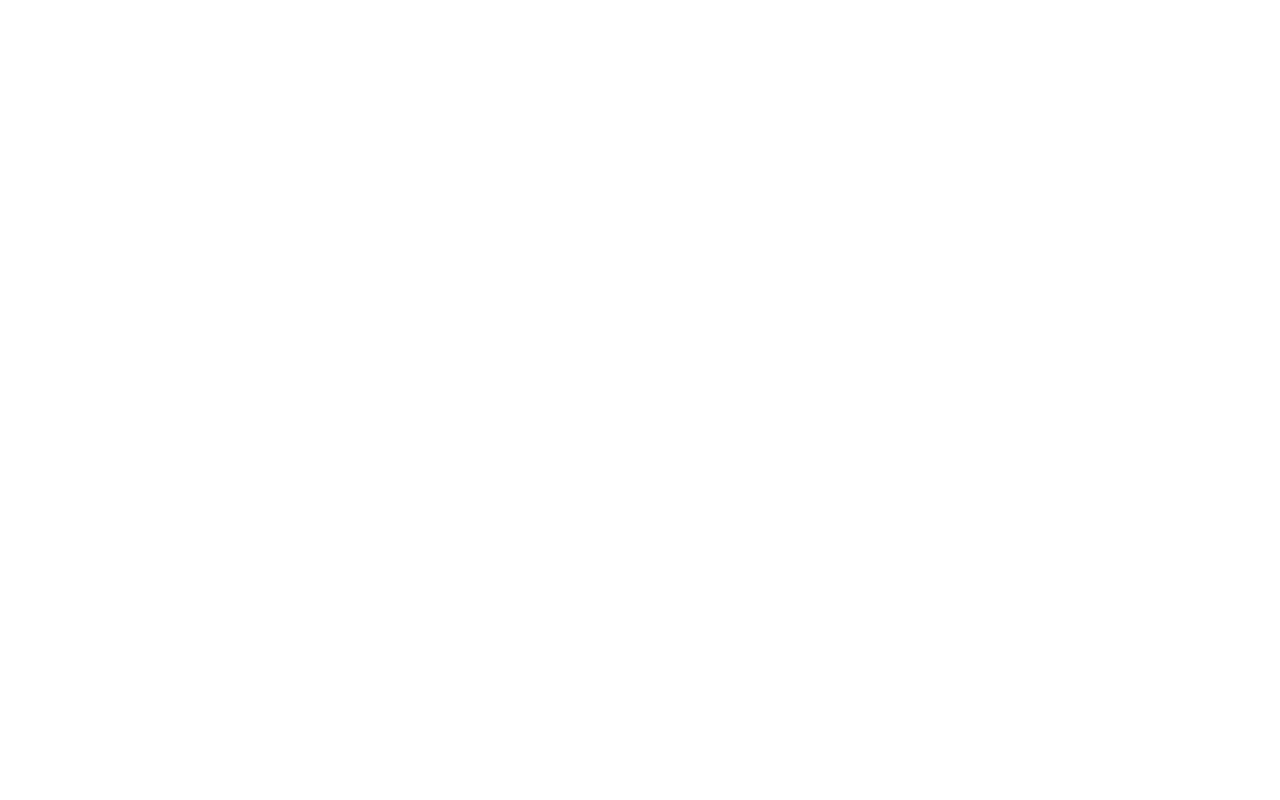
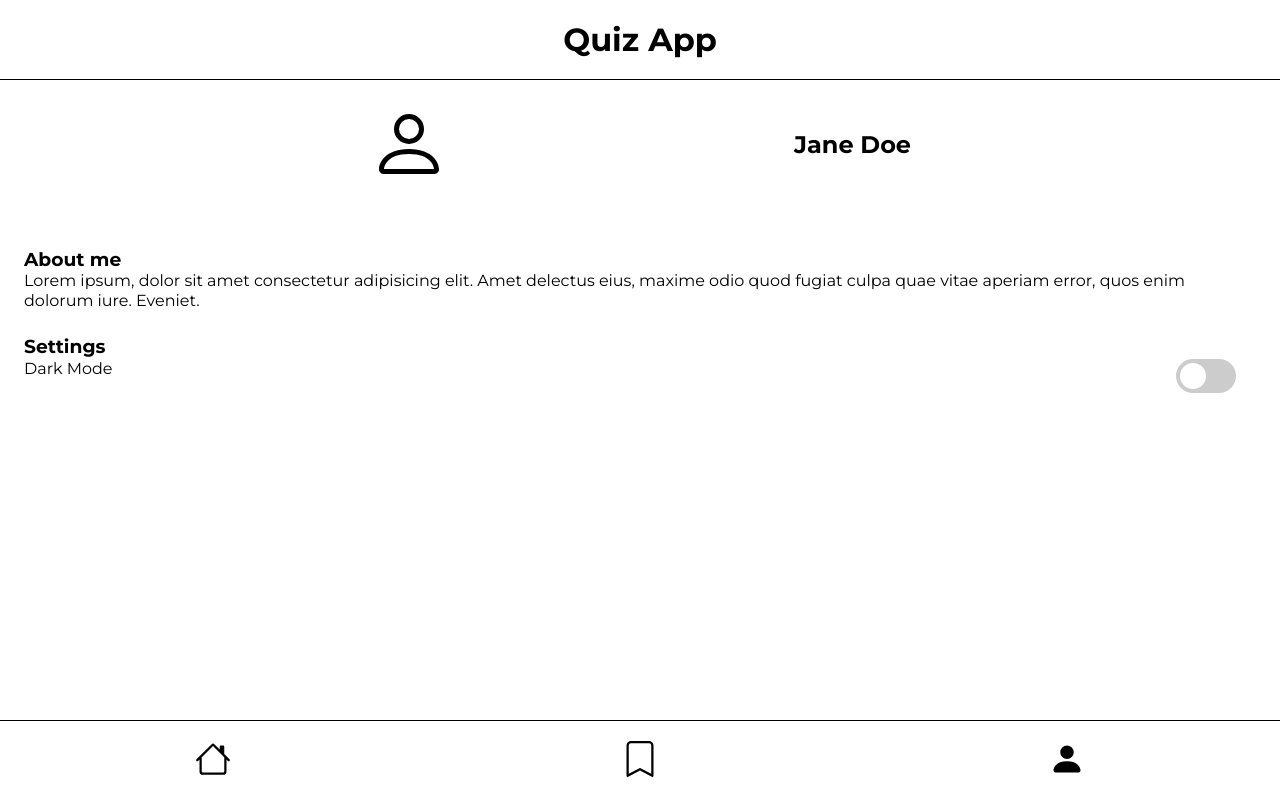
Before and after one commit to melanie-adler/recap-project-quiz-app, a plain HTML site: page profile.html in a window 1280 px wide. Drawn offline with Linux system fonts and the light colour scheme.

Commit message:
initial setup profile page

```diff
--- a/css/styles.css
+++ b/css/styles.css
@@ -99,6 +99,87 @@ li {
   color: white;
 }
 
+.profile-name {
+  display: flex;
+  justify-content: space-evenly;
+  align-items: center;
+  padding: 12px 12px 52px 12px;
+}
+
+.intro {
+  padding: 12px;
+  line-height: 1.25;
+}
+
+.settings {
+  padding: 12px;
+  line-height: 1.25;
+}
+
+.dark-mode {
+  position: relative;
+}
+
+.switch {
+  position: absolute;
+  right: 20px;
+  display: inline-block;
+  width: 60px;
+  height: 34px;
+}
+
+.switch input {
+  opacity: 0;
+  width: 0;
+  height: 0;
+}
+
+.slider {
+  position: absolute;
+  cursor: pointer;
+  top: 0;
+  left: 0;
+  right: 0;
+  bottom: 0;
+  background-color: #ccc;
+  -webkit-transition: 0.4s;
+  transition: 0.4s;
+}
+
+.slider:before {
+  position: absolute;
+  content: "";
+  height: 26px;
+  width: 26px;
+  left: 4px;
+  bottom: 4px;
+  background-color: white;
+  -webkit-transition: 0.4s;
+  transition: 0.4s;
+}
+
+input:checked + .slider {
+  background-color: black;
+}
+
+input:focus + .slider {
+  box-shadow: 0 0 1px grey;
+}
+
+input:checked + .slider:before {
+  -webkit-transform: translateX(26px);
+  -ms-transform: translateX(26px);
+  transform: translateX(26px);
+}
+
+.slider.round {
+  border-radius: 34px;
+}
+
+.slider.round:before {
+  border-radius: 50%;
+}
+
 footer {
   height: 80px;
   width: 100vw;
--- a/profile.html
+++ b/profile.html
@@ -0,0 +1,114 @@
+<html lang="en">
+  <head>
+    <meta charset="UTF-8" />
+    <meta name="viewport" content="width=device-width, initial-scale=1.0" />
+    <link rel="stylesheet" href="/css/styles.css" />
+    <link rel="preconnect" href="https://fonts.googleapis.com" />
+    <link rel="preconnect" href="https://fonts.gstatic.com" crossorigin />
+    <link
+      href="https://fonts.googleapis.com/css2?family=Montserrat:ital,wght@0,100..900;1,100..900&display=swap"
+      rel="stylesheet"
+    />
+    <link
+      rel="stylesheet"
+      href="https://cdnjs.cloudflare.com/ajax/libs/font-awesome/6.5.2/css/all.min.css"
+      integrity="sha512-SnH5WK+bZxgPHs44uWIX+LLJAJ9/2PkPKZ5QiAj6Ta86w+fsb2TkcmfRyVX3pBnMFcV7oQPJkl9QevSCWr3W6A=="
+      crossorigin="anonymous"
+      referrerpolicy="no-referrer"
+    />
+    <title>Quiz App</title>
+  </head>
+  <body>
+    <header>
+      <h1>Quiz App</h1>
+    </header>
+    <main>
+      <section class="profile-name">
+        <svg
+          xmlns="http://www.w3.org/2000/svg"
+          width="80"
+          height="80"
+          fill="currentColor"
+          class="bi bi-person"
+          viewBox="0 0 16 16"
+          aria-hidden="true"
+        >
+          <path
+            d="M8 8a3 3 0 1 0 0-6 3 3 0 0 0 0 6m2-3a2 2 0 1 1-4 0 2 2 0 0 1 4 0m4 8c0 1-1 1-1 1H3s-1 0-1-1 1-4 6-4 6 3 6 4m-1-.004c-.001-.246-.154-.986-.832-1.664C11.516 10.68 10.289 10 8 10s-3.516.68-4.168 1.332c-.678.678-.83 1.418-.832 1.664z"
+          />
+        </svg>
+        <h2>Jane Doe</h2>
+      </section>
+      <section class="intro">
+        <h3>About me</h3>
+        <article>
+          Lorem ipsum, dolor sit amet consectetur adipisicing elit. Amet
+          delectus eius, maxime odio quod fugiat culpa quae vitae aperiam error,
+          quos enim dolorum iure. Eveniet.
+        </article>
+      </section>
+      <section class="settings">
+        <h3>Settings</h3>
+        <div class="dark-mode">
+          <span>Dark Mode</span>
+          <label class="switch">
+            <input type="checkbox" />
+            <span class="slider round"></span>
+          </label>
+        </div>
+      </section>
+    </main>
+    <footer>
+      <nav>
+        <ul class="navigation">
+          <li id="home-page">
+            <a href="index.html">
+              <svg
+                xmlns="http://www.w3.org/2000/svg"
+                width="36"
+                height="36"
+                fill="currentColor"
+                class="bi bi-house"
+                viewBox="0 0 16 16"
+              >
+                <path
+                  d="M8.707 1.5a1 1 0 0 0-1.414 0L.646 8.146a.5.5 0 0 0 .708.708L2 8.207V13.5A1.5 1.5 0 0 0 3.5 15h9a1.5 1.5 0 0 0 1.5-1.5V8.207l.646.647a.5.5 0 0 0 .708-.708L13 5.793V2.5a.5.5 0 0 0-.5-.5h-1a.5.5 0 0 0-.5.5v1.293zM13 7.207V13.5a.5.5 0 0 1-.5.5h-9a.5.5 0 0 1-.5-.5V7.207l5-5z"
+                />
+              </svg>
+            </a>
+          </li>
+          <li>
+            <a href="bookmarks.html">
+              <svg
+                xmlns="http://www.w3.org/2000/svg"
+                width="36"
+                height="36"
+                fill="currentColor"
+                class="bi bi-bookmark"
+                viewBox="0 0 16 16"
+              >
+                <path
+                  d="M2 2a2 2 0 0 1 2-2h8a2 2 0 0 1 2 2v13.5a.5.5 0 0 1-.777.416L8 13.101l-5.223 2.815A.5.5 0 0 1 2 15.5zm2-1a1 1 0 0 0-1 1v12.566l4.723-2.482a.5.5 0 0 1 .554 0L13 14.566V2a1 1 0 0 0-1-1z"
+                />
+              </svg>
+            </a>
+          </li>
+          <li>
+            <svg
+              xmlns="http://www.w3.org/2000/svg"
+              width="36"
+              height="36"
+              fill="currentColor"
+              class="bi bi-person-fill"
+              viewBox="0 0 16 16"
+            >
+              <path
+                d="M3 14s-1 0-1-1 1-4 6-4 6 3 6 4-1 1-1 1zm5-6a3 3 0 1 0 0-6 3 3 0 0 0 0 6"
+              />
+            </svg>
+          </li>
+        </ul>
+      </nav>
+    </footer>
+  </body>
+</html>
```
